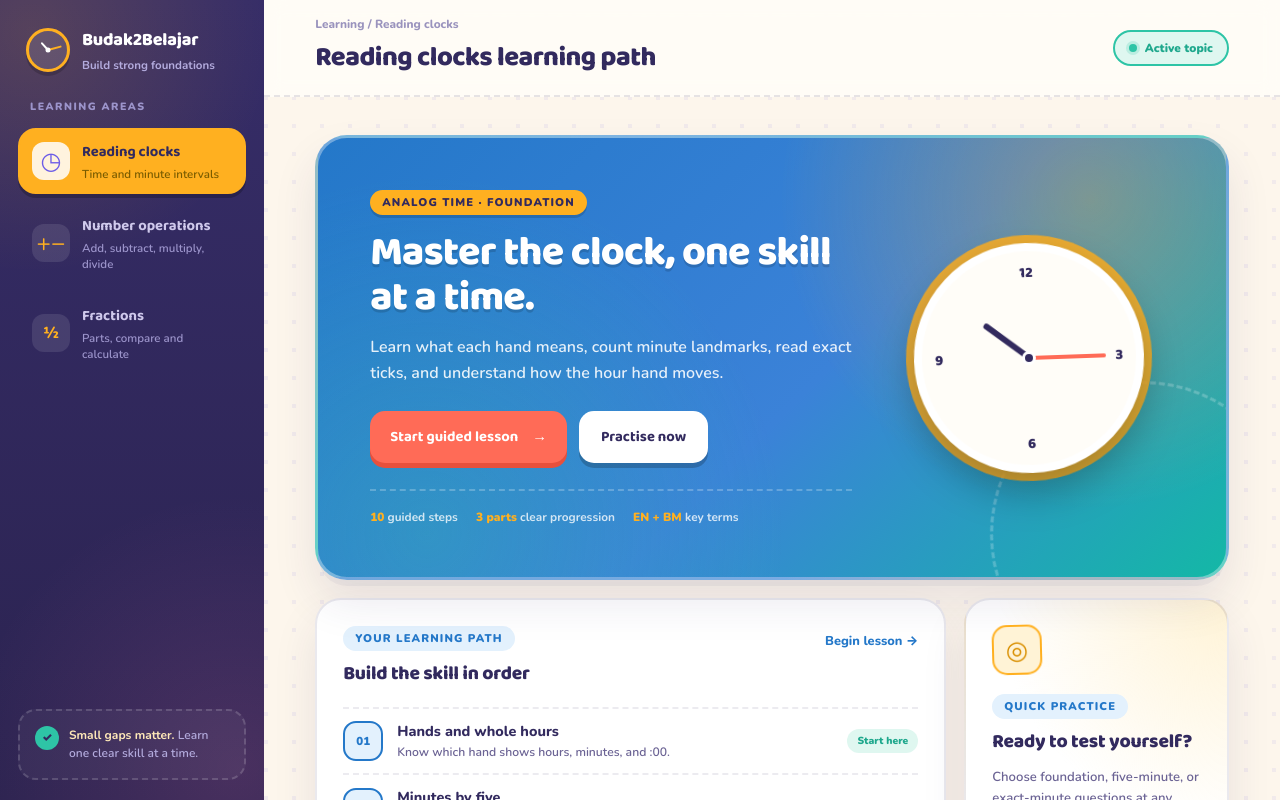
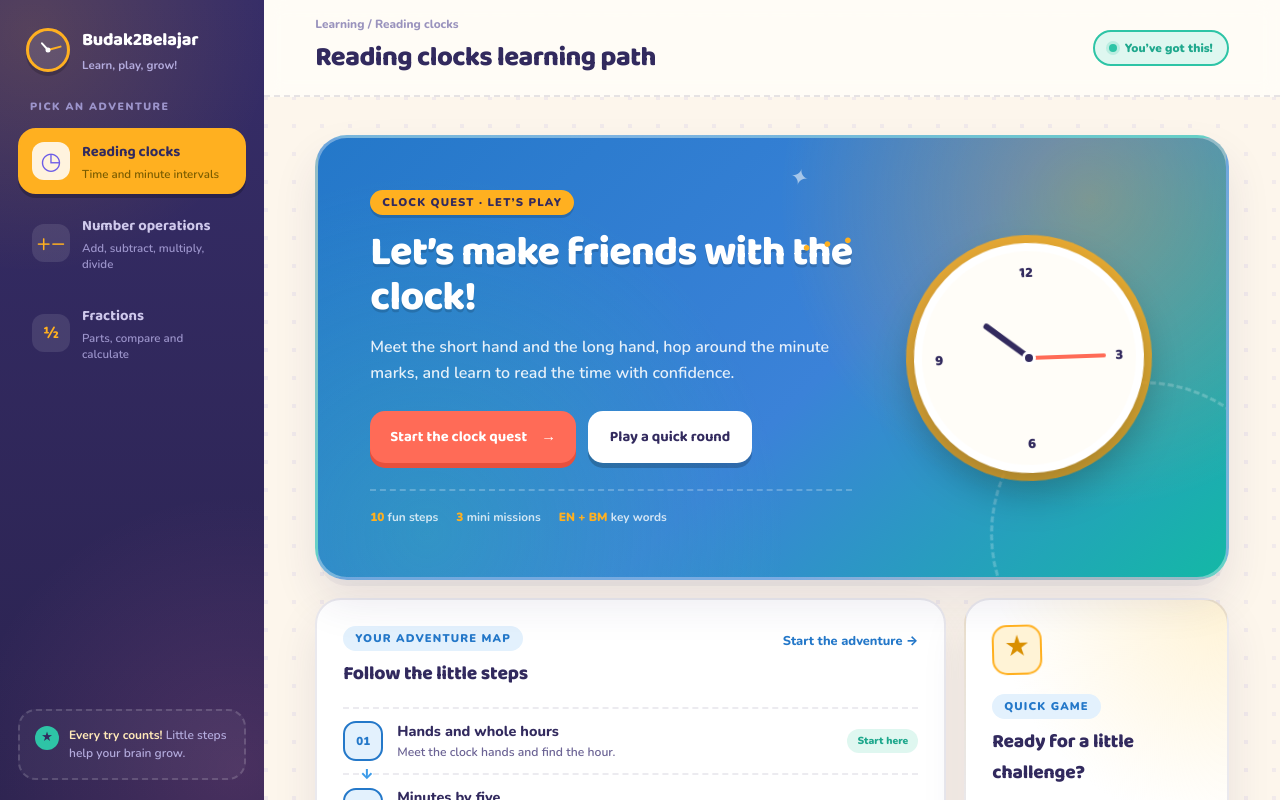
Before and after one commit to msyafiqramlee/budak2belajar, a React (Vite) app: page / in a window 1280 px wide. Shown: the top 800 px of the page. Built offline with nearby package versions, Linux system fonts and the light colour scheme.

Commit message:
Make learning UI more kids friendly

```diff
--- a/src/App.css
+++ b/src/App.css
@@ -38,6 +38,9 @@
   --violet-soft: #f1e9ff;
   --red: #e5484d;
   --red-soft: #fee7e7;
+  --yellow: #ffe066;
+  --green: #65d6a2;
+  --purple: #a78bfa;
 
   /* Per-topic accent (overridden by .topic-* classes) */
   --topic-accent: var(--primary);
@@ -498,6 +501,28 @@ button {
   z-index: 2;
 }
 
+.topic-hero-copy::before {
+  content: "✦";
+  position: absolute;
+  top: -28px;
+  right: 9%;
+  color: rgba(255, 255, 255, 0.55);
+  font-size: 1.4rem;
+  transform: rotate(14deg);
+}
+
+.topic-hero-copy::after {
+  content: "•  •  •";
+  position: absolute;
+  top: 42px;
+  right: -4px;
+  color: var(--amber);
+  font-size: 1rem;
+  font-weight: 900;
+  letter-spacing: 0.25em;
+  transform: rotate(-10deg);
+}
+
 .eyebrow {
   display: inline-block;
   padding: 5px 12px;
@@ -767,12 +792,25 @@ button {
 }
 
 .skill-path li {
+  position: relative;
   min-height: 64px;
   display: flex;
   align-items: center;
   gap: 14px;
   padding: 12px 0;
   border-top: 2px dashed rgba(50, 42, 94, 0.09);
+}
+
+.skill-path li:not(:last-child)::after {
+  content: "↓";
+  position: absolute;
+  left: 17px;
+  bottom: -11px;
+  z-index: 2;
+  color: var(--topic-accent);
+  font-size: 0.86rem;
+  font-weight: 900;
+  background: var(--surface);
 }
 
 .skill-number {
@@ -845,6 +883,16 @@ button {
   animation: float-clock 5s ease-in-out infinite;
 }
 
+.practice-icon::after {
+  content: "";
+  display: block;
+  animation: twinkle 1.7s ease-in-out infinite;
+}
+
+@keyframes twinkle {
+  50% { transform: rotate(20deg) scale(1.18); }
+}
+
 .practice-card p {
   margin-top: 10px;
   color: var(--ink-soft);
@@ -1295,6 +1343,12 @@ button {
   background: var(--topic-accent-soft);
 }
 
+.result-number::before {
+  content: "★";
+  margin-right: 2px;
+  font-size: 0.58rem;
+}
+
 .result-question,
 .answer-detail {
   min-width: 0;
@@ -1441,13 +1495,22 @@ button {
 #feedback {
   min-height: 2em;
   margin-top: 16px;
+  padding: 8px 12px;
   text-align: center;
   font-size: 0.94rem;
   font-weight: 800;
-}
-
-#feedback.good { color: var(--mint-deep); }
-#feedback.bad { color: var(--coral-deep); }
+  border-radius: 12px;
+}
+
+#feedback.good {
+  color: var(--mint-deep);
+  background: var(--mint-soft);
+}
+
+#feedback.bad {
+  color: var(--coral-deep);
+  background: var(--coral-soft);
+}
 
 .next-btn {
   min-height: 50px;
--- a/src/App.jsx
+++ b/src/App.jsx
@@ -29,16 +29,16 @@ function App() {
     <div className="app-shell">
       <button className={`sidebar-overlay${sidebarOpen ? ' visible' : ''}`} aria-label="Close navigation" onClick={() => setSidebarOpen(false)} />
       <aside className={`sidebar${sidebarOpen ? ' open' : ''}`}>
-        <div className="brand"><span className="brand-mark" aria-hidden="true"><span className="brand-hand brand-hand-hour" /><span className="brand-hand brand-hand-minute" /></span><span><strong>Budak2Belajar</strong><small>Build strong foundations</small></span></div>
+        <div className="brand"><span className="brand-mark" aria-hidden="true"><span className="brand-hand brand-hand-hour" /><span className="brand-hand brand-hand-minute" /></span><span><strong>Budak2Belajar</strong><small>Learn, play, grow!</small></span></div>
         <nav className="sidebar-nav" aria-label="Learning topics">
-          <p className="nav-label">Learning areas</p>
+          <p className="nav-label">Pick an adventure</p>
           {Object.entries(TOPICS).map(([id, item]) => <button key={id} className={`nav-item${topic === id ? ' active' : ''}`} aria-current={topic === id ? 'page' : undefined} onClick={() => navigateTopic(id)}><span className={`nav-icon${id === 'fractions' ? ' fraction-icon' : ''}`} aria-hidden="true">{item.icon}</span><span className="nav-copy"><strong>{item.label}</strong><small>{id === 'clock' ? 'Time and minute intervals' : id === 'operations' ? 'Add, subtract, multiply, divide' : 'Parts, compare and calculate'}</small></span></button>)}
         </nav>
-        <div className="sidebar-note"><span className="sidebar-note-icon" aria-hidden="true">✓</span><p><strong>Small gaps matter.</strong> Learn one clear skill at a time.</p></div>
+        <div className="sidebar-note"><span className="sidebar-note-icon" aria-hidden="true">★</span><p><strong>Every try counts!</strong> Little steps help your brain grow.</p></div>
       </aside>
       <div className={`app-content topic-${topic}`}>
-        <header className="mobile-header"><button className="mobile-menu-btn" aria-label="Open navigation" onClick={() => setSidebarOpen(true)}><span /><span /><span /></button><div className="mobile-brand"><span className="brand-mark small" aria-hidden="true"><span className="brand-hand brand-hand-hour" /><span className="brand-hand brand-hand-minute" /></span><strong>Budak2Belajar</strong></div></header>
-        <div className="page-header"><div><p className="breadcrumb">Learning / {current.label}</p><h1>{pageTitle}</h1></div><span className="topic-status"><span /> Active topic</span></div>
+        <header className="mobile-header"><button className="mobile-menu-btn" aria-label="Open navigation" onClick={() => setSidebarOpen(true)}><span /><span /><span /></button><div className="mobile-brand"><span className="brand-mark small" aria-hidden="true"><span className="brand-hand brand-hand-hour" /><span className="brand-hand brand-hand-minute" /></span><strong>Budak2Belajar</strong><small>Learn, play, grow!</small></div></header>
+        <div className="page-header"><div><p className="breadcrumb">Learning / {current.label}</p><h1>{pageTitle}</h1></div><span className="topic-status"><span /> You’ve got this!</span></div>
         <main className="workspace">
           {topic === 'clock' && view === 'menu' && <Menu onLearn={() => navigate('learn')} onPractice={() => navigate('quiz')} />}
           {topic === 'clock' && view === 'learn' && <Tutorial onStart={() => navigate('quiz')} onBack={() => navigate('menu')} />}
--- a/src/components/Menu.jsx
+++ b/src/components/Menu.jsx
@@ -3,24 +3,24 @@ function Menu({ onLearn, onPractice }) {
     <section className="dashboard">
       <div className="topic-hero">
         <div className="topic-hero-copy">
-          <span className="eyebrow">Analog time · Foundation</span>
-          <h2>Master the clock, one skill at a time.</h2>
+          <span className="eyebrow">Clock quest · Let’s play</span>
+          <h2>Let’s make friends with the clock!</h2>
           <p>
-            Learn what each hand means, count minute landmarks, read exact
-            ticks, and understand how the hour hand moves.
+            Meet the short hand and the long hand, hop around the minute marks,
+            and learn to read the time with confidence.
           </p>
           <div className="hero-actions">
             <button className="primary-action" onClick={onLearn}>
-              Start guided lesson <span aria-hidden="true">→</span>
+              Start the clock quest <span aria-hidden="true">→</span>
             </button>
             <button className="secondary-action" onClick={onPractice}>
-              Practise now
+              Play a quick round
             </button>
           </div>
           <div className="topic-facts" aria-label="Topic details">
-            <span><strong>10</strong> guided steps</span>
-            <span><strong>3 parts</strong> clear progression</span>
-            <span><strong>EN + BM</strong> key terms</span>
+            <span><strong>10</strong> fun steps</span>
+            <span><strong>3</strong> mini missions</span>
+            <span><strong>EN + BM</strong> key words</span>
           </div>
         </div>
 
@@ -41,10 +41,10 @@ function Menu({ onLearn, onPractice }) {
         <section className="path-card">
           <div className="section-heading">
             <div>
-              <span className="eyebrow dark">Your learning path</span>
-              <h3>Build the skill in order</h3>
+              <span className="eyebrow dark">Your adventure map</span>
+              <h3>Follow the little steps</h3>
             </div>
-            <button className="text-action" onClick={onLearn}>Begin lesson →</button>
+            <button className="text-action" onClick={onLearn}>Start the adventure →</button>
           </div>
 
           <ol className="skill-path">
@@ -52,7 +52,7 @@ function Menu({ onLearn, onPractice }) {
               <span className="skill-number">01</span>
               <span className="skill-copy">
                 <strong>Hands and whole hours</strong>
-                <small>Know which hand shows hours, minutes, and :00.</small>
+                <small>Meet the clock hands and find the hour.</small>
               </span>
               <span className="skill-tag">Start here</span>
             </li>
@@ -60,33 +60,33 @@ function Menu({ onLearn, onPractice }) {
               <span className="skill-number">02</span>
               <span className="skill-copy">
                 <strong>Minutes by five</strong>
-                <small>Connect numbered stops to 05, 10, 15 and beyond.</small>
+                <small>Make five-minute jumps around the clock.</small>
               </span>
             </li>
             <li>
               <span className="skill-number">03</span>
               <span className="skill-copy">
                 <strong>Exact minute ticks</strong>
-                <small>Count forward from a five-minute landmark.</small>
+                <small>Count every tiny tick, one minute at a time.</small>
               </span>
             </li>
             <li>
               <span className="skill-number">04</span>
               <span className="skill-copy">
                 <strong>The moving hour hand</strong>
-                <small>Read the hour already passed as the hand moves forward.</small>
+                <small>Spot the hour the short hand has passed.</small>
               </span>
             </li>
           </ol>
         </section>
 
         <aside className="practice-card">
-          <span className="practice-icon" aria-hidden="true">◎</span>
-          <span className="eyebrow dark">Quick practice</span>
-          <h3>Ready to test yourself?</h3>
-          <p>Choose foundation, five-minute, or exact-minute questions at any time.</p>
+          <span className="practice-icon" aria-hidden="true">★</span>
+          <span className="eyebrow dark">Quick game</span>
+          <h3>Ready for a little challenge?</h3>
+          <p>Pick a level, read the clocks, and collect a streak of happy answers.</p>
           <button className="secondary-action full-width" onClick={onPractice}>
-            Open practice
+            Play the clock game
           </button>
         </aside>
       </div>
--- a/src/components/ModuleLesson.jsx
+++ b/src/components/ModuleLesson.jsx
@@ -53,15 +53,15 @@ export default function ModuleLesson({ module, onBack }) {
     const rate = Math.round((firstTryCount / module.steps.length) * 100)
     return (
       <section className="card session-summary">
-        <span className="eyebrow dark">Session complete</span><h2>{module.title}</h2>
-        <p className="summary-intro">A short session is complete. Use the answer review to choose the next small gap to revisit.</p>
+        <span className="eyebrow dark">Session finished! 🎉</span><h2>High five, {module.title.toLowerCase()} star!</h2>
+        <p className="summary-intro">You played a short set of questions. Check your star chart and choose the next mini mission to explore.</p>
         <div className="summary-score-grid">
           <div className="summary-score primary"><strong>{rate}%</strong><span>First-attempt success</span></div>
           <div className="summary-score"><strong>{firstTryCount}/{module.steps.length}</strong><span>Correct first try</span></div>
           <div className="summary-score"><strong>{module.steps.length}</strong><span>Questions completed</span></div>
         </div>
         <div className="result-review"><h3>Answer review</h3><ol>{results.map((result, index) => <li key={index}><span className="result-number">{index + 1}</span><span className="answer-detail"><strong>{result.prompt}</strong><small>Answer: {result.answer}</small></span><span className={`result-status ${result.firstTry ? 'success' : 'supported'}`}>{result.firstTry ? 'First try' : 'With support'}</span></li>)}</ol></div>
-        <div className="summary-actions"><button className="primary-action" onClick={restart}>Try this session again</button><button className="secondary-action bordered" onClick={onBack}>Back to categories</button></div>
+        <div className="summary-actions"><button className="primary-action" onClick={restart}>Try this mission again</button><button className="secondary-action bordered" onClick={onBack}>Back to mini missions</button></div>
       </section>
     )
   }
@@ -71,12 +71,12 @@ export default function ModuleLesson({ module, onBack }) {
     <section className="card module-lesson">
       <div className="hud"><button className="back-btn" onClick={onBack}>← Categories</button><span className="lesson-position"><span>{module.bm}</span><strong>{stepIndex + 1} of {module.steps.length}</strong></span></div>
       <div className="progress-track"><div className="progress-fill" style={{ width: `${((stepIndex + 1) / module.steps.length) * 100}%` }} /></div>
-      <span className="eyebrow dark">{module.title}</span><h2 className="question">{step.prompt}</h2>
+      <span className="eyebrow dark">{module.title} · Let’s play!</span><h2 className="question">{step.prompt}</h2>
       {step.expression && <div className="math-expression">{step.expression}</div>}
       <LearningVisual visual={step.visual} />
       <div className="choices">{step.options.map((option, index) => <button key={option} className={`choice-btn${selected === index ? (index === step.answer ? ' correct' : ' wrong') : ''}`} disabled={correct} onClick={() => choose(index)}>{option}</button>)}</div>
-      <div id="feedback" className={selected === null ? '' : correct ? 'good' : 'bad'}>{selected === null ? 'Choose the best answer.' : correct ? step.explain : `Not yet. ${step.hint}`}</div>
-      {correct && <button className="next-btn" onClick={next}>{stepIndex === module.steps.length - 1 ? 'See my result' : 'Next question →'}</button>}
+      <div id="feedback" className={selected === null ? '' : correct ? 'good' : 'bad'}>{selected === null ? 'Take a look, then pick your best answer!' : correct ? `🌟 ${step.explain}` : `Not yet — ${step.hint}`}</div>
+      {correct && <button className="next-btn" onClick={next}>{stepIndex === module.steps.length - 1 ? 'See my star chart' : 'Next mini mission →'}</button>}
     </section>
   )
 }
--- a/src/components/Quiz.jsx
+++ b/src/components/Quiz.jsx
@@ -7,24 +7,24 @@ const SESSION_LENGTH = 10
 const PRACTICE_LEVELS = [
   {
     id: 'foundation',
-    name: 'Foundation',
-    bm: 'Asas',
-    description: "Whole hours and half hours",
-    detail: 'A clear starting point for new learners.',
+    name: 'Super easy start',
+    bm: 'Mula mudah',
+    description: 'Whole hours and half hours',
+    detail: 'A friendly first level to warm up your clock brain.',
   },
   {
     id: 'five-minute',
-    name: 'Five-minute times',
-    bm: '5 minit',
+    name: 'Five-minute hops',
+    bm: 'Lompat 5 minit',
     description: 'Count around the clock by fives',
-    detail: 'Build fluency with numbered minute landmarks.',
+    detail: 'Make happy little jumps between the big numbers.',
   },
   {
     id: 'exact',
-    name: 'Exact minutes',
-    bm: 'Minit tepat',
+    name: 'Minute detective',
+    bm: 'Detektif minit',
     description: 'Read every individual minute tick',
-    detail: 'Challenge yourself with times such as 3:19 and 8:33.',
+    detail: 'A super challenge for curious clock detectives.',
   },
 ]
 
@@ -155,10 +155,10 @@ function Quiz({ onBack }) {
             ← Menu
           </button>
         </div>
-        <span className="eyebrow dark">Choose your challenge</span>
-        <h2 className="practice-select-title">How would you like to practise?</h2>
+        <span className="eyebrow dark">Pick a game</span>
+        <h2 className="practice-select-title">Which clock game sounds fun?</h2>
         <p className="practice-select-intro">
-          Start where the clock feels comfortable. You can change levels at any time.
+          Choose a level, then read the clock and tap your answer. You can try again whenever you need.
         </p>
         <div className="practice-levels">
           {PRACTICE_LEVELS.map((practiceLevel, index) => (
@@ -190,7 +190,7 @@ function Quiz({ onBack }) {
       setFeedback(
         correctFirstTry
           ? CHEER[score % CHEER.length]
-          : 'Correct after using the hint. Keep practising this pattern.',
+          : 'Correct after using the hint. Keep going — your brain is learning!',
       )
       setHistory((currentHistory) => [
         ...currentHistory,
@@ -210,7 +210,7 @@ function Quiz({ onBack }) {
       setWrongChoices(nextWrongChoices)
       setStreak(0)
       if (nextWrongChoices.length === 1) {
-        setFeedback(hintFor(question))
+        setFeedback(`Not quite yet — ${hintFor(question)}`)
       } else {
         setRevealed(true)
         setFeedback(`The answer is ${formatTime(question)}. Let's try another!`)
@@ -244,11 +244,10 @@ function Quiz({ onBack }) {
 
     return (
       <section className="card session-summary practice-summary">
-        <span className="eyebrow dark">{levelInfo.name} complete</span>
-        <h2>Your practice results</h2>
+        <span className="eyebrow dark">{levelInfo.name} finished! 🎉</span>
+        <h2>Look at you go!</h2>
         <p className="summary-intro">
-          You answered {SESSION_LENGTH} clock questions. Review your first
-          answers to see which patterns need another look.
+          You played all {SESSION_LENGTH} clock questions. See your stars, then choose what you’d like to play next.
         </p>
 
         <div className="summary-score-grid">
@@ -357,7 +356,7 @@ function Quiz({ onBack }) {
 
       {finished && (
         <button className="next-btn" onClick={nextQuestion}>
-          {history.length >= SESSION_LENGTH ? 'View results →' : 'Next →'}
+          {history.length >= SESSION_LENGTH ? 'See my stars →' : 'Next clock →'}
         </button>
       )}
     </section>
--- a/src/components/Tutorial.jsx
+++ b/src/components/Tutorial.jsx
@@ -206,11 +206,10 @@ function Tutorial({ onStart, onBack }) {
 
     return (
       <section className="card session-summary">
-        <span className="eyebrow dark">Guided lesson complete</span>
-        <h2>Your lesson results</h2>
+        <span className="eyebrow dark">Clock quest complete! 🎉</span>
+        <h2>You did it!</h2>
         <p className="summary-intro">
-          You completed all {STEPS.length} steps. First-attempt success shows
-          which ideas already feel confident.
+          You finished all {STEPS.length} clock missions. Look at your stars to see the ideas you already know well.
         </p>
 
         <div className="summary-score-grid">
@@ -249,10 +248,10 @@ function Tutorial({ onStart, onBack }) {
 
         <div className="summary-actions">
           <button className="primary-action" onClick={onStart}>
-            Continue to practice →
+            Keep playing →
           </button>
           <button className="secondary-action bordered" onClick={restartLesson}>
-            Repeat lesson
+            Play it again
           </button>
           <button className="text-action" onClick={onBack}>
             Back to learning path
@@ -269,7 +268,7 @@ function Tutorial({ onStart, onBack }) {
           ⬅ Back
         </button>
         <div className="lesson-position">
-          <span>Part {current.section} of 3 · {current.sectionTitle}</span>
+          <span className="eyebrow dark">Mission {current.section} · {current.sectionTitle}</span>
           <strong>Step {Math.min(step + 1, STEPS.length)} / {STEPS.length}</strong>
         </div>
       </div>
@@ -358,20 +357,20 @@ function Tutorial({ onStart, onBack }) {
         className={madeMistake ? 'bad' : solved ? 'good' : ''}
       >
         {solved
-          ? `✅ Correct! ${current.explain}`
+          ? `🌟 Fantastic! ${current.explain}`
           : madeMistake
-            ? current.tryAgain || 'Look carefully and try again.'
+            ? `Almost there! ${current.tryAgain || 'Look carefully and try again.'}`
             : ''}
       </p>
 
       {solved &&
         (isLast ? (
           <button className="next-btn" onClick={() => setShowSummary(true)}>
-            View lesson results →
+            View my star chart →
           </button>
         ) : (
           <button className="next-btn" onClick={next}>
-            Next lesson ➡
+            Next mission ➡
           </button>
         ))}
     </section>
```
Also changed, not shown: src/components/TopicMenu.jsx (+9 -9 lines).
